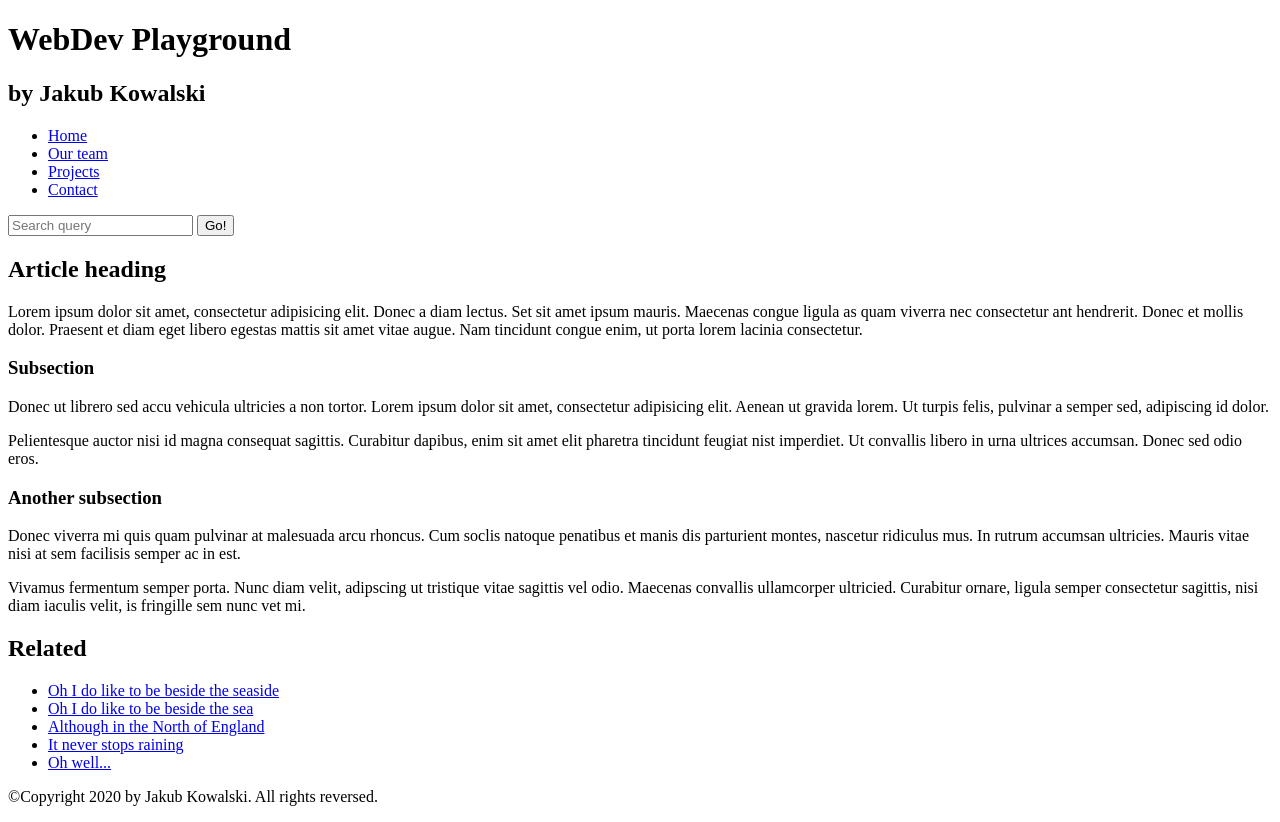
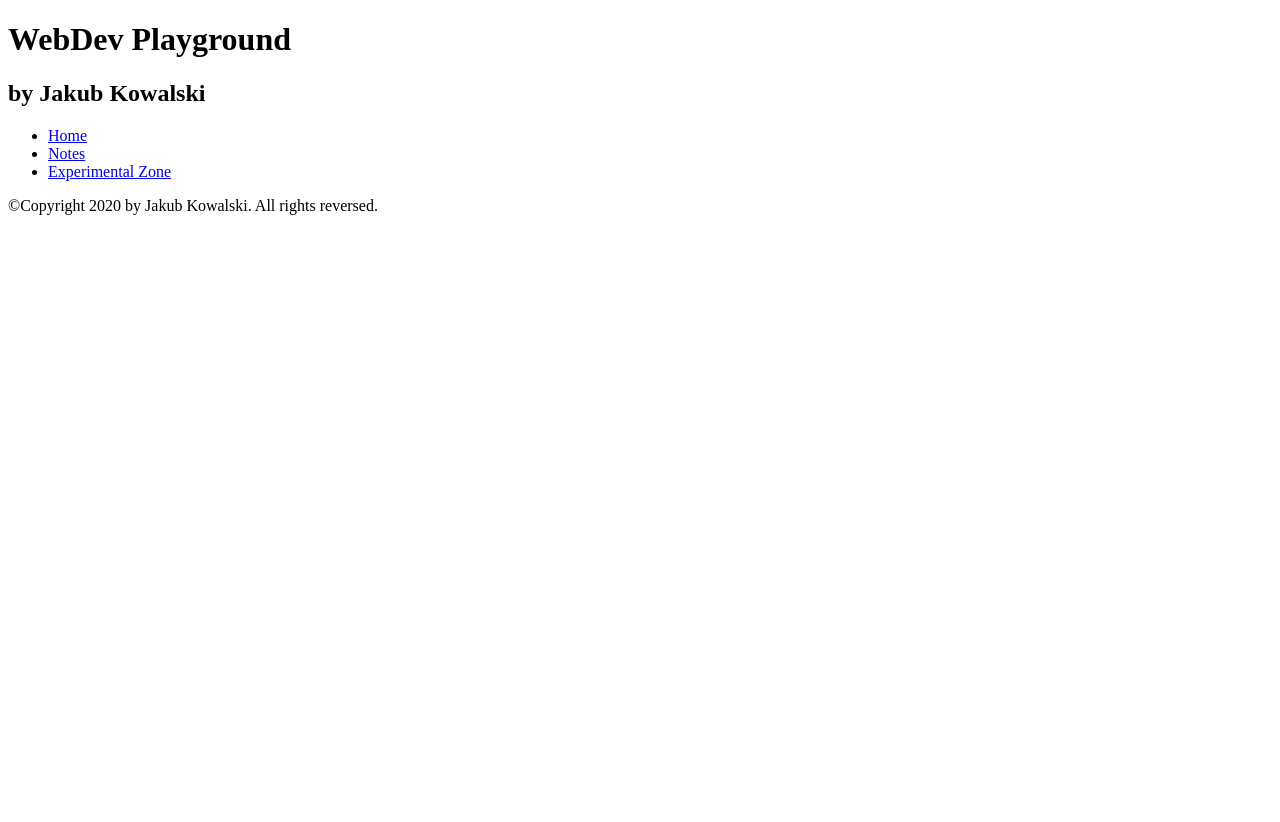
Before and after one commit to Nigtellios/webdev-playground, a plain HTML site: page index.html in a window 1280 px wide. After the commit the page ends 800 px from the top, so only its background shows below. Drawn offline with Linux system fonts and the light colour scheme; files that its build step writes are made by us from their sources; a web font is replaced by a local one.

Commit message:
Basic build v0.01
Changed basic structure.

```diff
--- a/index.html
+++ b/index.html
@@ -2,7 +2,7 @@
 <html>
   <head>
     <meta charset="utf-8">
-    <title>My page title</title>
+    <title>WebDev Playground</title>
     <link href="https://fonts.googleapis.com/css?family=Open+Sans+Condensed:300|Sonsie+One" rel="stylesheet" type="text/css">
     <link rel="stylesheet" href="style.css">
   </head>
@@ -16,49 +16,15 @@
     <nav>
       <ul>
         <li><a href="#">Home</a></li>
-        <li><a href="#">Our team</a></li>
-        <li><a href="#">Projects</a></li>
-        <li><a href="#">Contact</a></li>
+        <li><a href="#">Notes</a></li>
+        <li><a href="#">Experimental Zone</a></li>
       </ul>
-
-       <!-- A Search form is another commmon non-linear way to navigate through a website. -->
-
-       <form>
-         <input type="search" name="q" placeholder="Search query">
-         <input type="submit" value="Go!">
-       </form>
-     </nav>
+    </nav>
 
     <main>
       <article>
-        <h2>Article heading</h2>
 
-        <p>Lorem ipsum dolor sit amet, consectetur adipisicing elit. Donec a diam lectus. Set sit amet ipsum mauris. Maecenas congue ligula as quam viverra nec consectetur ant hendrerit. Donec et mollis dolor. Praesent et diam eget libero egestas mattis sit amet vitae augue. Nam tincidunt congue enim, ut porta lorem lacinia consectetur.</p>
-
-        <h3>Subsection</h3>
-
-        <p>Donec ut librero sed accu vehicula ultricies a non tortor. Lorem ipsum dolor sit amet, consectetur adipisicing elit. Aenean ut gravida lorem. Ut turpis felis, pulvinar a semper sed, adipiscing id dolor.</p>
-
-        <p>Pelientesque auctor nisi id magna consequat sagittis. Curabitur dapibus, enim sit amet elit pharetra tincidunt feugiat nist imperdiet. Ut convallis libero in urna ultrices accumsan. Donec sed odio eros.</p>
-
-        <h3>Another subsection</h3>
-
-        <p>Donec viverra mi quis quam pulvinar at malesuada arcu rhoncus. Cum soclis natoque penatibus et manis dis parturient montes, nascetur ridiculus mus. In rutrum accumsan ultricies. Mauris vitae nisi at sem facilisis semper ac in est.</p>
-
-        <p>Vivamus fermentum semper porta. Nunc diam velit, adipscing ut tristique vitae sagittis vel odio. Maecenas convallis ullamcorper ultricied. Curabitur ornare, ligula semper consectetur sagittis, nisi diam iaculis velit, is fringille sem nunc vet mi.</p>
       </article>
-
-      <aside>
-        <h2>Related</h2>
-
-        <ul>
-          <li><a href="#">Oh I do like to be beside the seaside</a></li>
-          <li><a href="#">Oh I do like to be beside the sea</a></li>
-          <li><a href="#">Although in the North of England</a></li>
-          <li><a href="#">It never stops raining</a></li>
-          <li><a href="#">Oh well...</a></li>
-        </ul>
-      </aside>
 
     </main>
 
```
